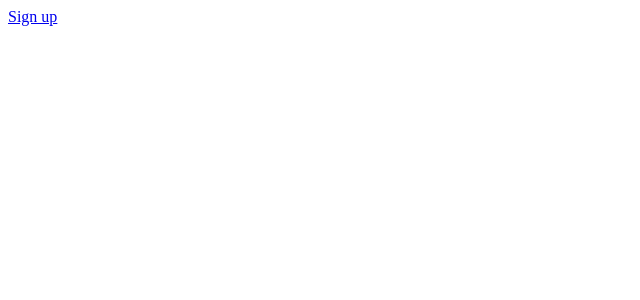
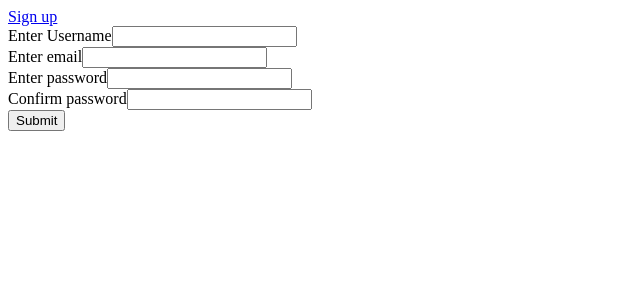
Before and after one commit to SamroodAli/appointments-frontend, a React (Create React App) app: page /signup in a window 1280 px wide. Before the commit this address had no page. Shown: the top 300 px of the page, without its empty margins (0-640 px from the left). Built offline with nearby package versions, Linux system fonts and the light colour scheme.

Commit message:
Auth:Create a basic sign up form with username,email,password and password confirmation fields

```diff
--- a/src/components/App.jsx
+++ b/src/components/App.jsx
@@ -1,12 +1,14 @@
 import { BrowserRouter, Route, Routes } from 'react-router-dom';
 import Home from './Home';
 import NavBar from './NavBar';
+import Signup from './Signup';
 
 const App = () => (
   <BrowserRouter>
     <NavBar />
     <Routes>
       <Route path="/" element={<Home />} />
+      <Route path="/signup" element={<Signup />} />
     </Routes>
   </BrowserRouter>
 );
--- /dev/null
+++ b/src/components/Signup.jsx
@@ -0,0 +1,31 @@
+import { useState } from 'react';
+
+const Signup = () => {
+  const { username, setUsername } = useState('');
+  const { email, setEmail } = useState('');
+  const { password, setPassword } = useState('');
+  const { passwordConfirmation, setPasswordConfirmation } = useState('');
+  return (
+    <form>
+      <label htmlFor="username">
+        Enter Username
+        <input value={username} onChange={setUsername} />
+      </label>
+      <label htmlFor="username">
+        Enter email
+        <input value={email} onChange={setEmail} />
+      </label>
+      <label htmlFor="username">
+        Enter password
+        <input value={password} onChange={setPassword} />
+      </label>
+      <label htmlFor="username">
+        Confirm password
+        <input value={passwordConfirmation} onChange={setPasswordConfirmation} />
+      </label>
+      <input type="submit" value="Submit" />
+    </form>
+  );
+};
+
+export default Signup;
--- a/src/index.js
+++ b/src/index.js
@@ -3,6 +3,7 @@ import React from 'react';
 import { Provider } from 'react-redux';
 import redux from './redux';
 import App from './components/App';
+import './style.css';
 
 ReactDOM.render(
   <Provider store={redux.store}>
--- /dev/null
+++ b/src/style.css
@@ -0,0 +1,3 @@
+label {
+  display: block;
+}
```
